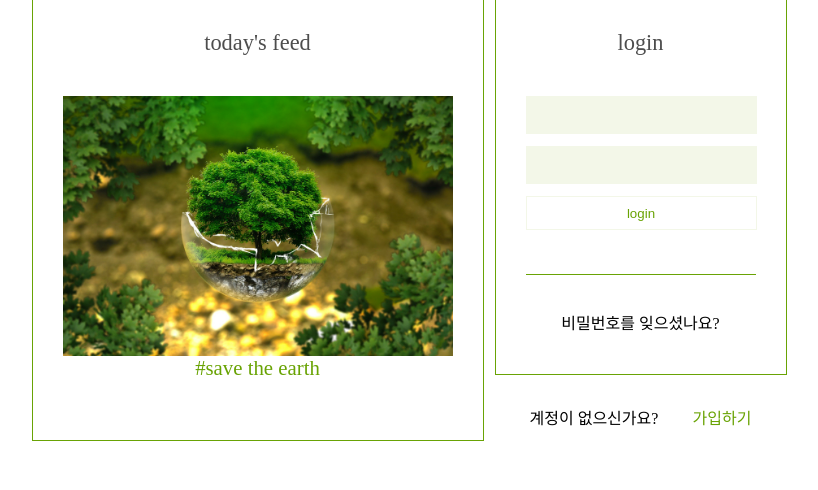
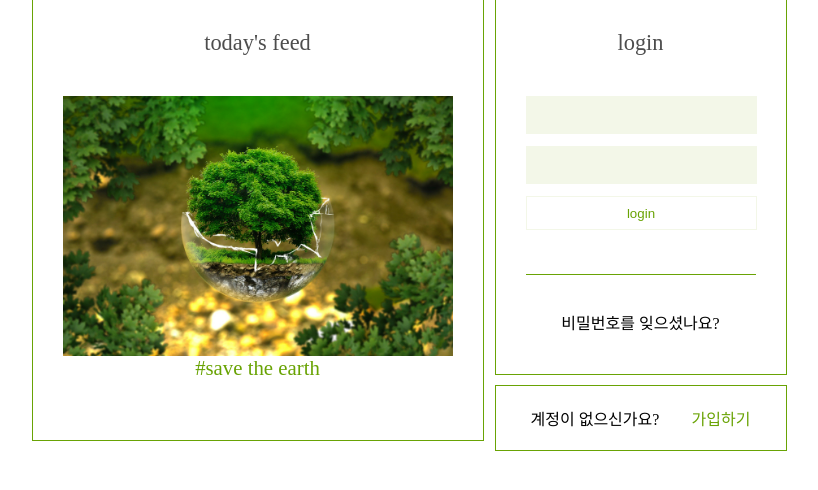
Before and after one commit to yoojinhee/ecogram, a PHP site: page /login.php in a window 1280 px wide. Shown: the part 235-725 px from the top of the page, without its empty margins (231-1049 px from the left). Run offline with PHP 8.4, Linux system fonts and the light colour scheme.

Commit message:
로그인 페이지 css 수정

```diff
--- a/ecostagram/css/login.css
+++ b/ecostagram/css/login.css
@@ -22,7 +22,7 @@
 	margin-right: auto;
 	width:755px;
 }
-.container-left,.top{
+.container-bottom,.container-left,.top{
 	padding-left: 30px;
 	padding-right: 30px;
 	border:1px solid #69A304;
```
